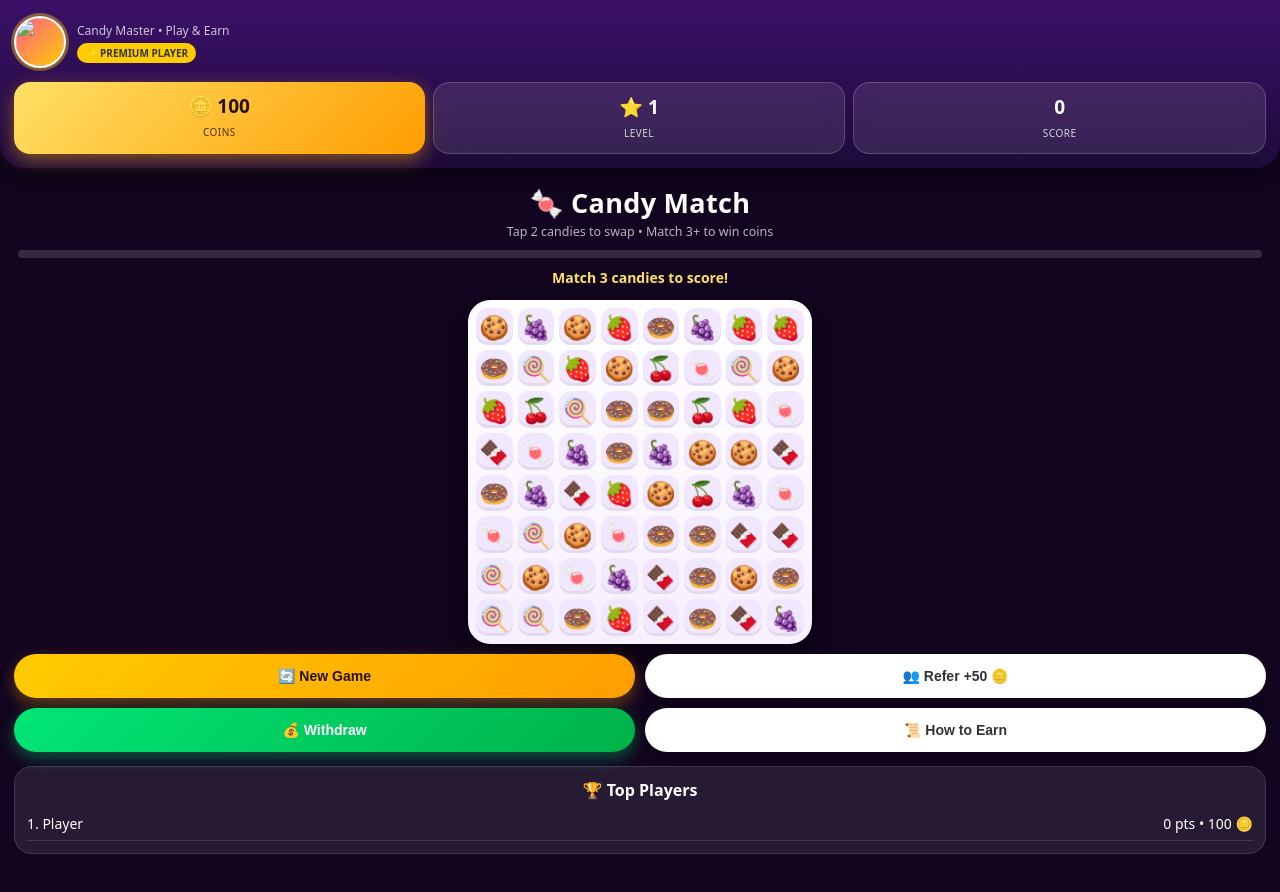
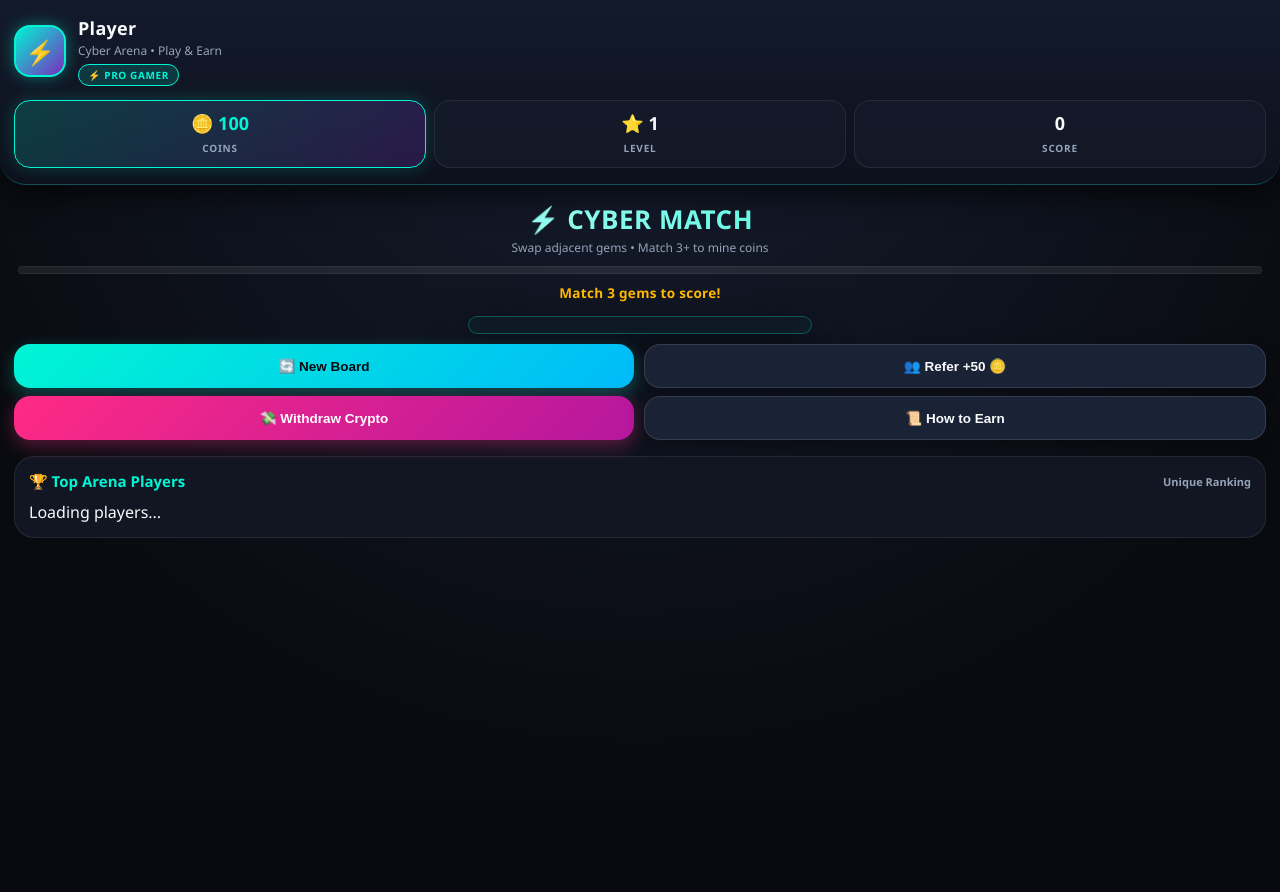
Before and after one commit to paulhappiness426-spec/coinmatch, a Flask app: page / in a window 1280 px wide. After the commit the page ends 538 px from the top, so only its background shows below. Run offline with Flask 3, Linux system fonts and the light colour scheme; data comes from the database, SQL or seed files in the repository; some libraries are stand-ins or nearby versions.

Commit message:
Update index.html

```diff
--- a/templates/index.html
+++ b/templates/index.html
@@ -1,51 +1,249 @@
 <!DOCTYPE html>
-<html>
+<html lang="en">
 <head>
 <meta charset="utf-8">
 <meta name="viewport" content="width=device-width, initial-scale=1, maximum-scale=1, user-scalable=no">
 <script src="https://telegram.org/js/telegram-web-app.js"></script>
-<title>Candy Match Premium</title>
+<title>Cyber Match • Play & Earn Crypto</title>
 <style>
-*{box-sizing:border-box;-webkit-tap-highlight-color:transparent}
-body{margin:0;font-family:system-ui;background:#12051f;color:#fff;padding-bottom:24px}
-.header{background:linear-gradient(180deg,#3b1168,#1e0a3a);padding:16px 14px 14px;border-radius:0 0 24px 24px;box-shadow:0 10px 30px rgba(0,0,0,.4)}
-.profile{display:flex;align-items:center;gap:11px}
-.avatar{width:52px;height:52px;border-radius:50%;background:linear-gradient(135deg,#ff5e8a,#ffcc00);display:flex;align-items:center;justify-content:center;font-size:26px;border:2px solid #fff;box-shadow:0 0 0 3px rgba(255,204,0,.4);overflow:hidden}
-.p-name{font-weight:900;font-size:18px;line-height:1.1}
-.p-sub{font-size:12px;opacity:.75}
-.badge{background:#ffcc00;color:#333;font-size:10px;font-weight:900;padding:3px 8px;border-radius:20px;margin-top:4px;display:inline-block}
-.coin-bar{display:flex;gap:8px;margin-top:14px}
-.coin-box{flex:1;background:rgba(255,255,255,.10);backdrop-filter:blur(10px);border:1px solid rgba(255,255,255,.18);border-radius:16px;padding:11px 6px;text-align:center}
-.coin-box b{font-size:19px;display:block}
-.coin-box span{font-size:10px;letter-spacing:.5px;opacity:.8}
-.coin-box.gold{background:linear-gradient(135deg,#ffe066,#ff9d00);color:#2a1000;border:0;box-shadow:0 6px 18px rgba(255,170,0,.45)}
-.title{text-align:center;margin:16px 0 2px;font-size:27px;font-weight:900;letter-spacing:.3px}
-.subtitle{text-align:center;font-size:12.5px;opacity:.7;margin-bottom:6px}
-.progress{height:8px;background:rgba(255,255,255,.15);border-radius:20px;margin:10px 18px;overflow:hidden}
-.progress i{display:block;height:100%;background:linear-gradient(90deg,#ffcc00,#ff5e8a);width:20%;border-radius:20px}
-#msg{text-align:center;font-weight:800;min-height:22px;color:#ffe066;font-size:14px}
-#board{width:344px;max-width:94vw;margin:10px auto;background:linear-gradient(180deg,#ffffff,#f7f0ff);border-radius:22px;padding:8px;display:grid;grid-template-columns:repeat(8,1fr);gap:5px;box-shadow:0 14px 35px rgba(0,0,0,.5)}
-.cell{border-radius:12px;display:flex;align-items:center;justify-content:center;font-size:24px;cursor:pointer;background:#f1e8ff;user-select:none;aspect-ratio:1;transition:.15s;box-shadow:inset 0 -3px 0 rgba(0,0,0,.06)}
-.cell:active{transform:scale(.9)}
-.cell.sel{outline:3px solid #ffcc00;transform:scale(.88);background:#fff3c4;box-shadow:0 0 0 3px #ffcc00,0 6px 14px rgba(255,204,0,.5)}
-.btns{display:flex;gap:10px;padding:0 14px;margin-top:4px}
-.btn{flex:1;background:linear-gradient(135deg,#ffcc00,#ff9d00);color:#2a1000;border:0;padding:14px;border-radius:26px;font-weight:900;font-size:14px;cursor:pointer;box-shadow:0 6px 16px rgba(255,170,0,.35)}
-.btn:active{transform:scale(.96)}
-.btn2{background:#fff;color:#333;box-shadow:0 6px 16px rgba(0,0,0,.2)}
-.btn-green{background:linear-gradient(135deg,#00e676,#00b248);color:#fff;box-shadow:0 6px 16px rgba(0,230,118,.35)}
-#leader{background:rgba(255,255,255,.09);border:1px solid rgba(255,255,255,.12);margin:14px;border-radius:18px;padding:12px}
-#leader b{display:block;margin-bottom:6px;text-align:center}
-.row{display:flex;justify-content:space-between;padding:7px 0;border-bottom:1px solid rgba(255,255,255,.12);font-size:14px}
+  :root {
+    --bg-dark: #090b10;
+    --bg-panel: #111622;
+    --bg-card: rgba(20, 27, 42, 0.85);
+    --neon-cyan: #00f5d4;
+    --neon-pink: #ff2a85;
+    --neon-purple: #7b2cbf;
+    --neon-amber: #ffb703;
+    --text-main: #f8fafc;
+    --text-muted: #94a3b8;
+    --border-glow: rgba(0, 245, 212, 0.25);
+  }
+
+  * { box-sizing: border-box; -webkit-tap-highlight-color: transparent; }
+
+  body {
+    margin: 0;
+    font-family: 'Segoe UI', system-ui, -apple-system, sans-serif;
+    background: radial-gradient(circle at top, #161d30 0%, var(--bg-dark) 75%);
+    color: var(--text-main);
+    padding-bottom: 32px;
+    min-height: 100vh;
+  }
+
+  /* Header & Profile */
+  .header {
+    background: linear-gradient(180deg, #131a2c 0%, #0d111c 100%);
+    padding: 16px 14px 16px;
+    border-radius: 0 0 26px 26px;
+    border-bottom: 1px solid var(--border-glow);
+    box-shadow: 0 10px 30px rgba(0, 0, 0, 0.65);
+  }
+
+  .profile { display: flex; align-items: center; gap: 12px; }
+
+  .avatar {
+    width: 52px; height: 52px; border-radius: 16px;
+    background: linear-gradient(135deg, var(--neon-cyan), var(--neon-purple));
+    display: flex; align-items: center; justify-content: center;
+    font-size: 24px; font-weight: 900; color: #090b10;
+    border: 2px solid var(--neon-cyan);
+    box-shadow: 0 0 15px rgba(0, 245, 212, 0.4);
+    overflow: hidden;
+  }
+
+  .p-name { font-weight: 900; font-size: 18px; letter-spacing: 0.3px; }
+  .p-sub { font-size: 12px; color: var(--text-muted); margin-top: 2px; }
+
+  .badge {
+    background: rgba(0, 245, 212, 0.15);
+    color: var(--neon-cyan);
+    border: 1px solid var(--neon-cyan);
+    font-size: 10px; font-weight: 800;
+    padding: 3px 9px; border-radius: 20px;
+    margin-top: 5px; display: inline-block;
+    letter-spacing: 0.6px;
+  }
+
+  /* Stats Bar */
+  .coin-bar { display: flex; gap: 8px; margin-top: 14px; }
+
+  .coin-box {
+    flex: 1;
+    background: var(--bg-card);
+    border: 1px solid rgba(255, 255, 255, 0.08);
+    border-radius: 16px; padding: 10px 6px; text-align: center;
+  }
+
+  .coin-box b { font-size: 18px; display: block; color: var(--text-main); }
+  .coin-box span { font-size: 10px; letter-spacing: 0.8px; color: var(--text-muted); font-weight: 700; }
+
+  .coin-box.gold {
+    background: linear-gradient(135deg, rgba(0, 245, 212, 0.18), rgba(123, 44, 191, 0.25));
+    border: 1px solid var(--neon-cyan);
+    box-shadow: 0 0 18px rgba(0, 245, 212, 0.2);
+  }
+  .coin-box.gold b { color: var(--neon-cyan); }
+
+  /* Game Title & Progress */
+  .title {
+    text-align: center; margin: 16px 0 2px;
+    font-size: 26px; font-weight: 900; letter-spacing: 0.5px;
+    background: linear-gradient(90deg, #fff, var(--neon-cyan));
+    -webkit-background-clip: text; -webkit-text-fill-color: transparent;
+  }
+
+  .subtitle { text-align: center; font-size: 12px; color: var(--text-muted); margin-bottom: 8px; }
+
+  .progress {
+    height: 8px; background: rgba(255, 255, 255, 0.08);
+    border-radius: 20px; margin: 10px 18px; overflow: hidden;
+    border: 1px solid rgba(255, 255, 255, 0.05);
+  }
+
+  .progress i {
+    display: block; height: 100%;
+    background: linear-gradient(90deg, var(--neon-cyan), var(--neon-pink));
+    width: 0%; border-radius: 20px; transition: width 0.3s ease;
+    box-shadow: 0 0 10px var(--neon-cyan);
+  }
+
+  #msg {
+    text-align: center; font-weight: 800; min-height: 22px;
+    color: var(--neon-amber); font-size: 13.5px; letter-spacing: 0.3px;
+  }
+
+  /* Game Board */
+  #board {
+    width: 344px; max-width: 94vw; margin: 10px auto;
+    background: #101522;
+    border: 1.5px solid rgba(0, 245, 212, 0.3);
+    border-radius: 22px; padding: 8px;
+    display: grid; grid-template-columns: repeat(8, 1fr); gap: 5px;
+    box-shadow: 0 16px 40px rgba(0, 0, 0, 0.75), inset 0 0 20px rgba(0, 245, 212, 0.05);
+  }
+
+  .cell {
+    border-radius: 11px; display: flex; align-items: center; justify-content: center;
+    font-size: 22px; cursor: pointer;
+    background: #192136;
+    border: 1px solid rgba(255, 255, 255, 0.04);
+    user-select: none; aspect-ratio: 1; transition: transform 0.12s, background 0.15s;
+    box-shadow: inset 0 -3px 0 rgba(0, 0, 0, 0.35);
+  }
+
+  .cell:active { transform: scale(0.9); }
+
+  .cell.sel {
+    outline: 2px solid var(--neon-cyan);
+    transform: scale(0.88);
+    background: rgba(0, 245, 212, 0.2);
+    box-shadow: 0 0 14px rgba(0, 245, 212, 0.6);
+  }
+
+  /* Action Buttons */
+  .btns { display: flex; gap: 10px; padding: 0 14px; margin-top: 8px; }
+
+  .btn {
+    flex: 1;
+    background: linear-gradient(135deg, var(--neon-cyan), #00bbf9);
+    color: #06090f; border: 0; padding: 13px; border-radius: 16px;
+    font-weight: 900; font-size: 13.5px; cursor: pointer;
+    box-shadow: 0 6px 18px rgba(0, 245, 212, 0.28);
+    transition: transform 0.1s;
+  }
+
+  .btn:active { transform: scale(0.96); }
+
+  .btn2 {
+    background: #1a2236; color: var(--text-main);
+    border: 1px solid rgba(255, 255, 255, 0.12);
+    box-shadow: 0 6px 16px rgba(0, 0, 0, 0.3);
+  }
+
+  .btn-pink {
+    background: linear-gradient(135deg, var(--neon-pink), #b5179e);
+    color: #fff;
+    box-shadow: 0 6px 18px rgba(255, 42, 133, 0.32);
+  }
+
+  /* Leaderboard */
+  #leader {
+    background: var(--bg-panel);
+    border: 1px solid rgba(255, 255, 255, 0.08);
+    margin: 16px 14px 0; border-radius: 20px; padding: 14px;
+  }
+
+  #leader-title {
+    display: flex; justify-content: space-between; align-items: center;
+    margin-bottom: 10px; font-weight: 900; font-size: 15px;
+    color: var(--neon-cyan);
+  }
+
+  .row {
+    display: flex; justify-content: space-between; align-items: center;
+    padding: 9px 4px; border-bottom: 1px solid rgba(255, 255, 255, 0.06);
+    font-size: 13.5px;
+  }
+  .row:last-child { border-bottom: none; }
+
+  .player-info { display: flex; align-items: center; gap: 8px; }
+  .rank-badge {
+    width: 22px; height: 22px; border-radius: 6px;
+    background: rgba(255, 255, 255, 0.08);
+    display: inline-flex; align-items: center; justify-content: center;
+    font-size: 11px; font-weight: 900;
+  }
+  .rank-1 { background: #ffb703; color: #000; }
+  .rank-2 { background: #cbd5e1; color: #000; }
+  .rank-3 { background: #d97706; color: #fff; }
+
+  .status-dot {
+    width: 8px; height: 8px; border-radius: 50%; display: inline-block;
+  }
+  .online { background: #00f5d4; box-shadow: 0 0 8px #00f5d4; }
+  .offline { background: #64748b; }
+
+  .player-score { font-weight: 800; color: var(--neon-amber); }
+
+  /* Modals */
+  .modal-overlay {
+    display: none; position: fixed; inset: 0;
+    background: rgba(5, 7, 12, 0.85); backdrop-filter: blur(6px);
+    z-index: 999; align-items: center; justify-content: center; padding: 16px;
+  }
+  .modal-overlay.open { display: flex; }
+
+  .modal-card {
+    background: #131929; border: 1px solid var(--neon-cyan);
+    border-radius: 22px; width: 100%; max-width: 380px; padding: 20px;
+    box-shadow: 0 20px 50px rgba(0, 0, 0, 0.85);
+  }
+
+  .modal-card h3 { margin: 0 0 6px; font-size: 20px; color: var(--neon-cyan); }
+  .modal-card p { margin: 0 0 14px; font-size: 13px; color: var(--text-muted); line-height: 1.45; }
+
+  .form-group { margin-bottom: 12px; }
+  .form-group label { display: block; font-size: 12px; font-weight: 700; margin-bottom: 5px; color: #cbd5e1; }
+
+  .form-control {
+    width: 100%; padding: 11px 12px; border-radius: 12px;
+    background: #0b0f19; border: 1px solid rgba(255, 255, 255, 0.15);
+    color: #fff; font-size: 14px; outline: none;
+  }
+  .form-control:focus { border-color: var(--neon-cyan); }
+
+  .modal-actions { display: flex; gap: 10px; margin-top: 16px; }
 </style>
 </head>
 <body>
+
 <div class="header">
   <div class="profile">
-    <div class="avatar" id="avatar">😊</div>
+    <div class="avatar" id="avatar">⚡</div>
     <div>
       <div class="p-name" id="pname">Player</div>
-      <div class="p-sub">Candy Master • Play & Earn</div>
-      <span class="badge">✨ PREMIUM PLAYER</span>
+      <div class="p-sub">Cyber Arena • Play & Earn</div>
+      <span class="badge">⚡ PRO GAMER</span>
     </div>
   </div>
   <div class="coin-bar">
@@ -54,42 +252,43 @@ body{margin:0;font-family:system-ui;background:#12051f;color:#fff;padding-bottom
     <div class="coin-box"><b id="score">0</b><span>SCORE</span></div>
   </div>
 </div>
-<div class="title">🍬 Candy Match</div>
-<div class="subtitle">Tap 2 candies to swap • Match 3+ to win coins</div>
+
+<div class="title">⚡ CYBER MATCH</div>
+<div class="subtitle">Swap adjacent gems • Match 3+ to mine coins</div>
 <div class="progress"><i id="prog"></i></div>
-<div id="msg">Match 3 candies to score!</div>
+<div id="msg">Match 3 gems to score!</div>
+
 <div id="board"></div>
+
 <div class="btns">
-  <button class="btn" onclick="newGame()">🔄 New Game</button>
+  <button class="btn" onclick="newGame()">🔄 New Board</button>
   <button class="btn btn2" onclick="invite()">👥 Refer +50 🪙</button>
 </div>
-<div class="btns" style="margin-top:10px">
-  <button class="btn btn-green" onclick="withdraw()">💰 Withdraw</button>
-  <button class="btn btn2" onclick="showRules()">📜 How to Earn</button>
+<div class="btns">
+  <button class="btn btn-pink" onclick="openWithdrawModal()">💸 Withdraw Crypto</button>
+  <button class="btn btn2" onclick="openRulesModal()">📜 How to Earn</button>
 </div>
-<div id="leader"><b>🏆 Top Players</b><div id="list">Loading...</div></div>
-<script>
-let tg=window.Telegram?.WebApp; if(tg){tg.expand();tg.setHeaderColor('#3b1168');}
-let userId=tg?.initDataUnsafe?.user?.id?.toString()||"guest_"+Math.floor(Math.random()*99999);
-let username=tg?.initDataUnsafe?.user?.first_name||"Player";
-let photo=tg?.initDataUnsafe?.user?.photo_url;
-if(photo){document.getElementById('avatar').innerHTML=`<img src="${photo}" style="width:100%;height:100%;object-fit:cover">`;}else{document.getElementById('avatar').innerText=username[0].toUpperCase();}
-document.getElementById('pname').innerText=username;
-let coins=100,score=0,level=1,selected=null;
-const candies=['🍬','🍭','🍫','🍩','🍪','🍒','🍓','🍇'];
-let board=[];const el=document.getElementById('board');
-function save(){fetch('/api/save',{method:'POST',headers:{'Content-Type':'application/json'},body:JSON.stringify({user_id:userId,coins,score,level})});}
-function updateUI(){document.getElementById('coins').innerText='🪙 '+coins;document.getElementById('score').innerText=score;document.getElementById('level').innerText='⭐ '+level;document.getElementById('prog').style.width=Math.min(100,(score%200)/2)+'%';}
-function build(){board=[];el.innerHTML='';for(let i=0;i<64;i++){let c=candies[Math.floor(Math.random()*candies.length)];board.push(c);let d=document.createElement('div');d.className='cell';d.innerText=c;d.onclick=()=>clickCell(i);el.appendChild(d);}}
-function render(){[...el.children].forEach((d,i)=>{d.innerText=board[i];d.classList.toggle('sel',i===selected);});}
-function clickCell(i){if(selected===null){selected=i;render();return;}let a=selected;selected=null;let r1=Math.floor(a/8),c1=a%8,r2=Math.floor(i/8),c2=i%8;if(Math.abs(r1-r2)+Math.abs(c1-c2)!==1){render();return;}[board[a],board[i]]=[board[i],board[a]];render();setTimeout(checkMatches,200);}
-function checkMatches(){let matched=new Set();for(let r=0;r<8;r++)for(let c=0;c<6;c++){let idx=r*8+c;if(board[idx]===board[idx+1]&&board[idx]===board[idx+2]){matched.add(idx);matched.add(idx+1);matched.add(idx+2);}}for(let c=0;c<8;c++)for(let r=0;r<6;r++){let idx=r*8+c;if(board[idx]===board[idx+8]&&board[idx]===board[idx+16]){matched.add(idx);matched.add(idx+8);matched.add(idx+16);}}if(matched.size===0)return;let gained=matched.size*10;score+=gained;coins+=Math.floor(gained/2);document.getElementById('msg').innerText=`🎉 +${gained} pts! +${Math.floor(gained/2)} coins!`;if(score>0&&score%200===0){level++;document.getElementById('msg').innerText=`🎉 LEVEL UP! Level ${level}!`;}matched.forEach(i=>board[i]=candies[Math.floor(Math.random()*candies.length)]);updateUI();save();setTimeout(checkMatches,300);render();}
-function newGame(){score=0;selected=null;document.getElementById('msg').innerText='New game! Good luck!';build();updateUI();}
-function invite(){let link=`https://t.me/candymatchs_bot?start=${userId}`;if(tg)tg.openTelegramLink(`https://t.me/share/url?url=${encodeURIComponent(link)}&text=${encodeURIComponent('Play Candy Match with me! +100 coins free!')}`);else alert('Your invite link: '+link);}
-function withdraw(){if(coins<1000){alert('You need at least 1,000 coins to withdraw.\n\nYou have: '+coins+' 🪙\nKeep playing and inviting friends!');return;}let wallet=prompt('Enter your account / wallet:\n\nYou have '+coins+' coins\nMinimum: 1,000 coins');if(!wallet)return;alert('✅ Withdraw request sent!\nAmount: '+coins+' coins\nWallet: '+wallet+'\nAdmin will review within 24h.');fetch('/api/save',{method:'POST',headers:{'Content-Type':'application/json'},body:JSON.stringify({user_id:userId,coins,score,level,withdraw_request:wallet})});}
-function showRules(){alert('📜 HOW TO EARN:\n\n🍬 Match 3 candies = +15 coins\n👥 Invite a friend = +50 coins\n⭐ Level Up = Bonus coins\n💰 Withdraw at 1,000+ coins');}
-async function load(){try{let r=await fetch('/api/user',{method:'POST',headers:{'Content-Type':'application/json'},body:JSON.stringify({user_id:userId,username,referred_by:tg?.initDataUnsafe?.start_param||null})});let d=await r.json();coins=d.coins;level=d.level;updateUI();let l=await (await fetch('/api/leaderboard')).json();document.getElementById('list').innerHTML=l.map((x,i)=>`<div class="row"><span>${i+1}. ${x.name}</span><span>${x.score} pts • ${x.coins} 🪙</span></div>`).join('')||'No players yet';}catch(e){document.getElementById('list').innerText='Play to appear here!';}}
-build();updateUI();load();
-</script>
-</body>
-</html>
+
+<div id="leader">
+  <div id="leader-title">
+    <span>🏆 Top Arena Players</span>
+    <span style="font-size:11px;color:var(--text-muted)">Unique Ranking</span>
+  </div>
+  <div id="list">Loading players...</div>
+</div>
+
+<!-- Withdraw Modal -->
+<div class="modal-overlay" id="withdrawModal">
+  <div class="modal-card">
+    <h3>💸 Crypto Cashout</h3>
+    <p>Available Balance: <b id="modalCoins" style="color:var(--neon-cyan)">100</b> 🪙 (Min: 1,000 🪙)</p>
+
+    <div class="form-group">
+      <label>Payout Method</label>
+      <select class="form-control" id="payoutMethod" onchange="updateWalletPlaceholder()">
+        <option value="FaucetPay">⚡ FaucetPay (Instant Micro-Wallet)</option>
+        <option value="USDT_TRC20">💵 USDT (TRC20 Network)</option>
+        <option value="USDT_BEP20">💵 USDT (BEP20 / BSC)</option>
+        <option value="TRX">🔴 TRON (TRX)</option>
+        <option value="LTC">⚪ Litecoin (LTC)</option>
+        <option value="DOGE">🟡 Dogecoin (DOGE)</option>
```
